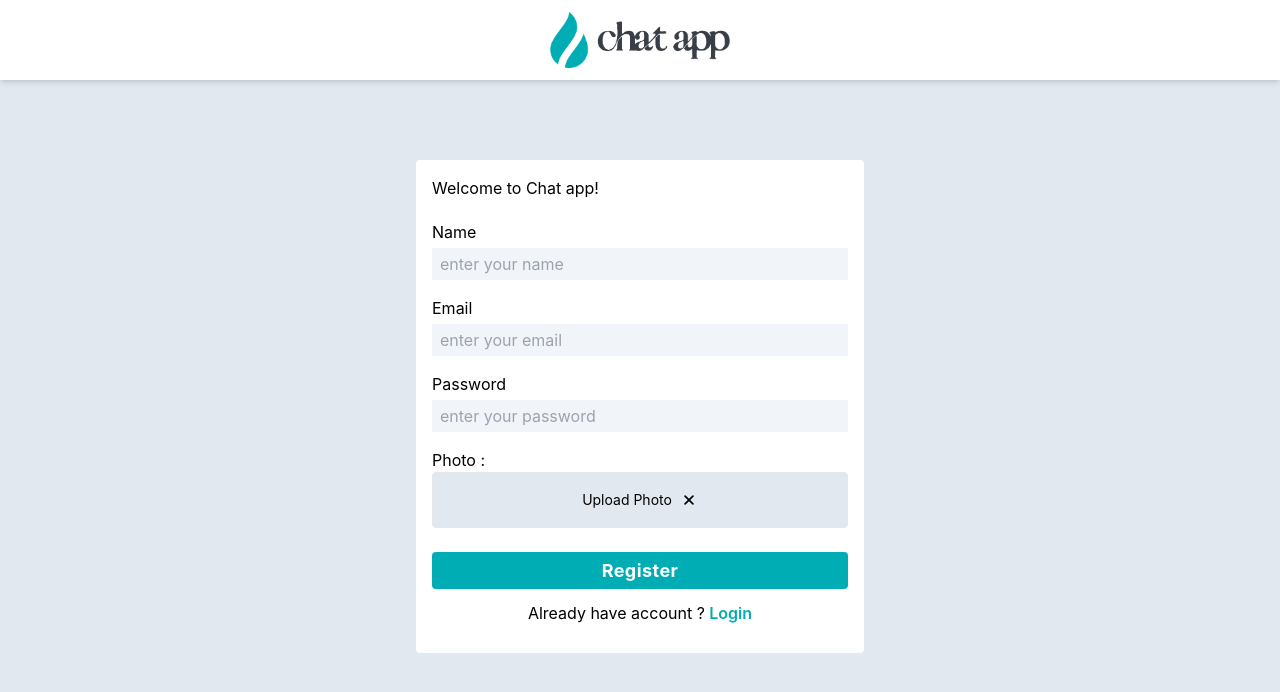
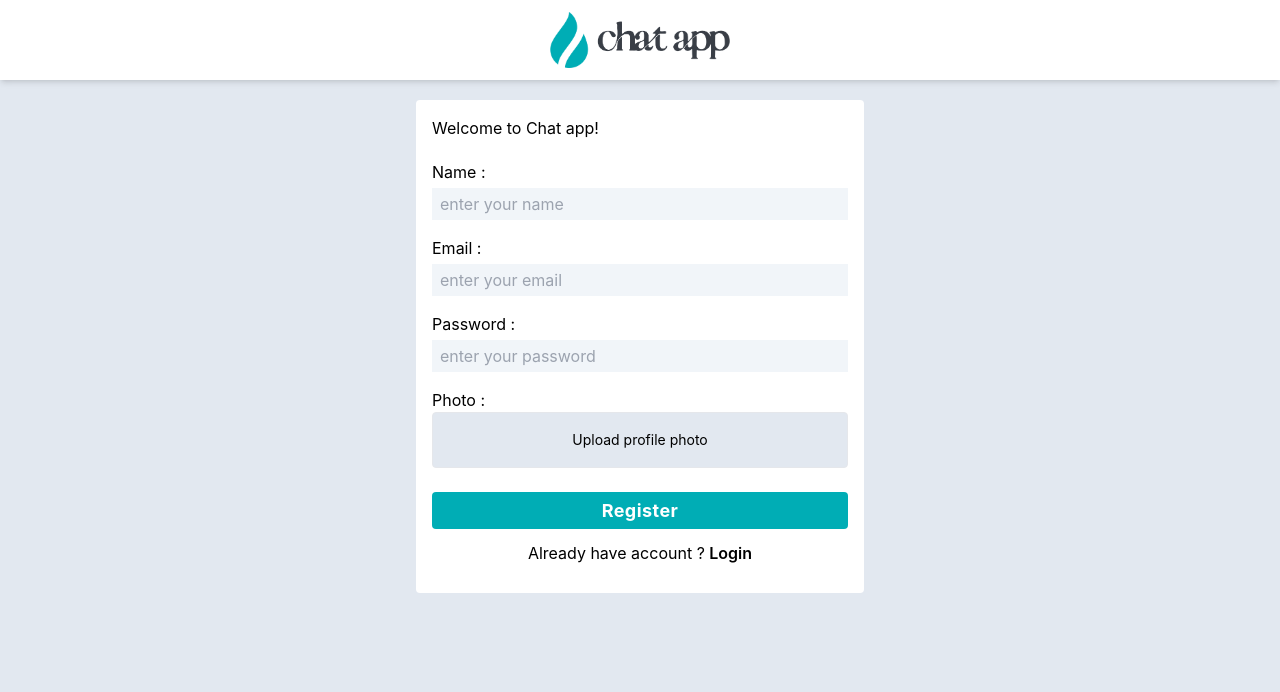
Before and after one commit to bill7maxmaye/REAL_TIME_CHAT_APP, a React (Vite) app in the folder Client/: page /register in a window 1280 px wide. Shown: the top 692 px of the page. Built offline with nearby package versions, Linux system fonts and the light colour scheme.

Commit message:
created register page

```diff
--- a/Client/src/helpers/uploadFile.jsx
+++ b/Client/src/helpers/uploadFile.jsx
@@ -1,4 +1,8 @@
-const url = `https://api.cloudinary.com/v1_1/${process.env.REACT_APP_CLOUDINARY_CLOUD_NAME}/auto/upload`;
+//const url = `https://api.cloudinary.com/v1_1/${process.env.REACT_APP_CLOUDINARY_CLOUD_NAME}/auto/upload`;
+
+const url = `https://api.cloudinary.com/v1_1/${
+  import.meta.env.VITE_CLOUDINARY_CLOUD_NAME
+}/auto/upload`;
 
 const uploadFile = async (file) => {
   const formData = new FormData();
--- a/Client/src/pages/RegisterPage.jsx
+++ b/Client/src/pages/RegisterPage.jsx
@@ -1,6 +1,10 @@
 import React, { useState } from "react";
-import { Link } from "react-router-dom";
 import { IoClose } from "react-icons/io5";
+import { Link, useNavigate } from "react-router-dom";
+import uploadFile from "../helpers/uploadFile";
+
+//import axios from "axios";
+//import toast from "react-hot-toast";
 
 const RegisterPage = () => {
   const [data, setData] = useState({
@@ -10,7 +14,7 @@ const RegisterPage = () => {
     profile_pic: "",
   });
   const [uploadPhoto, setUploadPhoto] = useState("");
-  //const navigate = useNavigate()
+  //const navigate = useNavigate();
 
   const handleOnChange = (e) => {
     const { name, value } = e.target;
@@ -22,22 +26,63 @@ const RegisterPage = () => {
       };
     });
   };
+
+  const handleUploadPhoto = async (e) => {
+    const file = e.target.files[0];
+
+    const uploadPhoto = await uploadFile(file);
+    console.log("uploadPhoto", uploadPhoto);
+    setUploadPhoto(file);
+
+    setData((preve) => {
+      return {
+        ...preve,
+        profile_pic: uploadPhoto?.url,
+      };
+    });
+  };
+  const handleClearUploadPhoto = (e) => {
+    e.stopPropagation();
+    e.preventDefault();
+    setUploadPhoto(null);
+  };
+
   const handleSubmit = async (e) => {
     e.preventDefault();
     e.stopPropagation();
 
-    //console log to see if the user input is being added to the data object on the form submission
-    //console.log("data", data);
+    // const URL = `${process.env.REACT_APP_BACKEND_URL}/api/register`;
+
+    // try {
+    //   const response = await axios.post(URL, data);
+    //   console.log("response", response);
+
+    //   toast.success(response.data.message);
+
+    //   if (response.data.success) {
+    //     setData({
+    //       name: "",
+    //       email: "",
+    //       password: "",
+    //       profile_pic: "",
+    //     });
+
+    //     navigate("/email");
+    //   }
+    // } catch (error) {
+    //   toast.error(error?.response?.data?.message);
+    // }
+    // console.log("data", data);
   };
 
   return (
-    <div className="mt-20">
+    <div className="mt-5">
       <div className="bg-white w-full max-w-md  rounded overflow-hidden p-4 mx-auto">
         <h3>Welcome to Chat app!</h3>
 
         <form className="grid gap-4 mt-5" onSubmit={handleSubmit}>
           <div className="flex flex-col gap-1">
-            <label htmlFor="name">Name </label>
+            <label htmlFor="name">Name :</label>
             <input
               type="text"
               id="name"
@@ -51,7 +96,7 @@ const RegisterPage = () => {
           </div>
 
           <div className="flex flex-col gap-1">
-            <label htmlFor="email">Email </label>
+            <label htmlFor="email">Email :</label>
             <input
               type="email"
               id="email"
@@ -65,7 +110,7 @@ const RegisterPage = () => {
           </div>
 
           <div className="flex flex-col gap-1">
-            <label htmlFor="password">Password </label>
+            <label htmlFor="password">Password :</label>
             <input
               type="password"
               id="password"
@@ -83,14 +128,18 @@ const RegisterPage = () => {
               Photo :
               <div className="h-14 bg-slate-200 flex justify-center items-center border rounded hover:border-primary cursor-pointer">
                 <p className="text-sm max-w-[300px] text-ellipsis line-clamp-1">
-                  Upload Photo
+                  {uploadPhoto?.name
+                    ? uploadPhoto?.name
+                    : "Upload profile photo"}
                 </p>
-                <button
-                  className="text-lg ml-2 hover:text-red-600"
-                  // onClick={handleClearUploadPhoto}
-                >
-                  <IoClose />
-                </button>
+                {uploadPhoto?.name && (
+                  <button
+                    className="text-lg ml-2 hover:text-red-600"
+                    onClick={handleClearUploadPhoto}
+                  >
+                    <IoClose />
+                  </button>
+                )}
               </div>
             </label>
 
@@ -99,7 +148,7 @@ const RegisterPage = () => {
               id="profile_pic"
               name="profile_pic"
               className="bg-slate-100 px-2 py-1 focus:outline-primary hidden"
-              //onChange={handleUploadPhoto}
+              onChange={handleUploadPhoto}
             />
           </div>
 
@@ -110,10 +159,7 @@ const RegisterPage = () => {
 
         <p className="my-3 text-center">
           Already have account ?{" "}
-          <Link
-            to={"/email"}
-            className="hover:text-green-600 text-primary font-semibold"
-          >
+          <Link to={"/email"} className="hover:text-primary font-semibold">
             Login
           </Link>
         </p>
```
Also changed, not shown: 1 other file (tests, documents, lock files or other folders).
